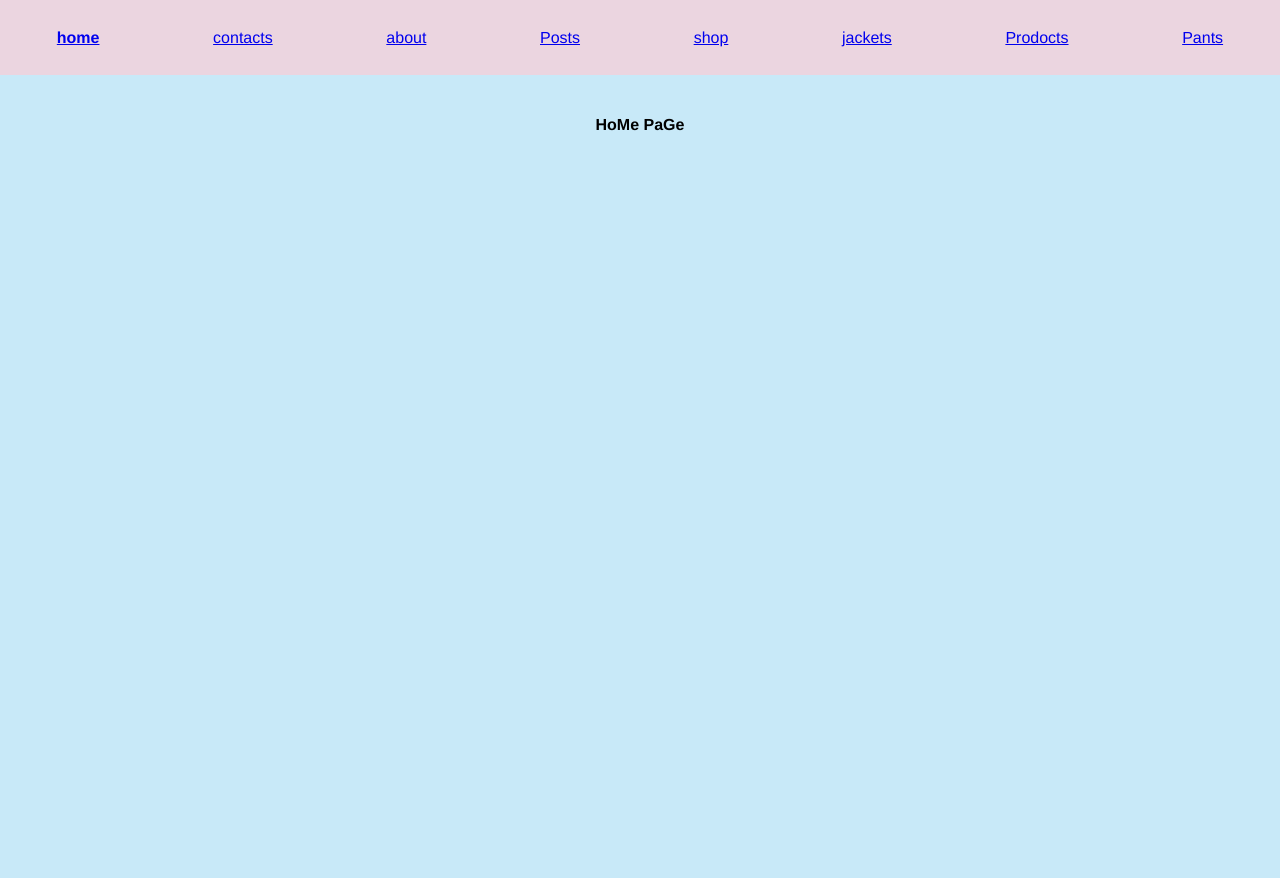
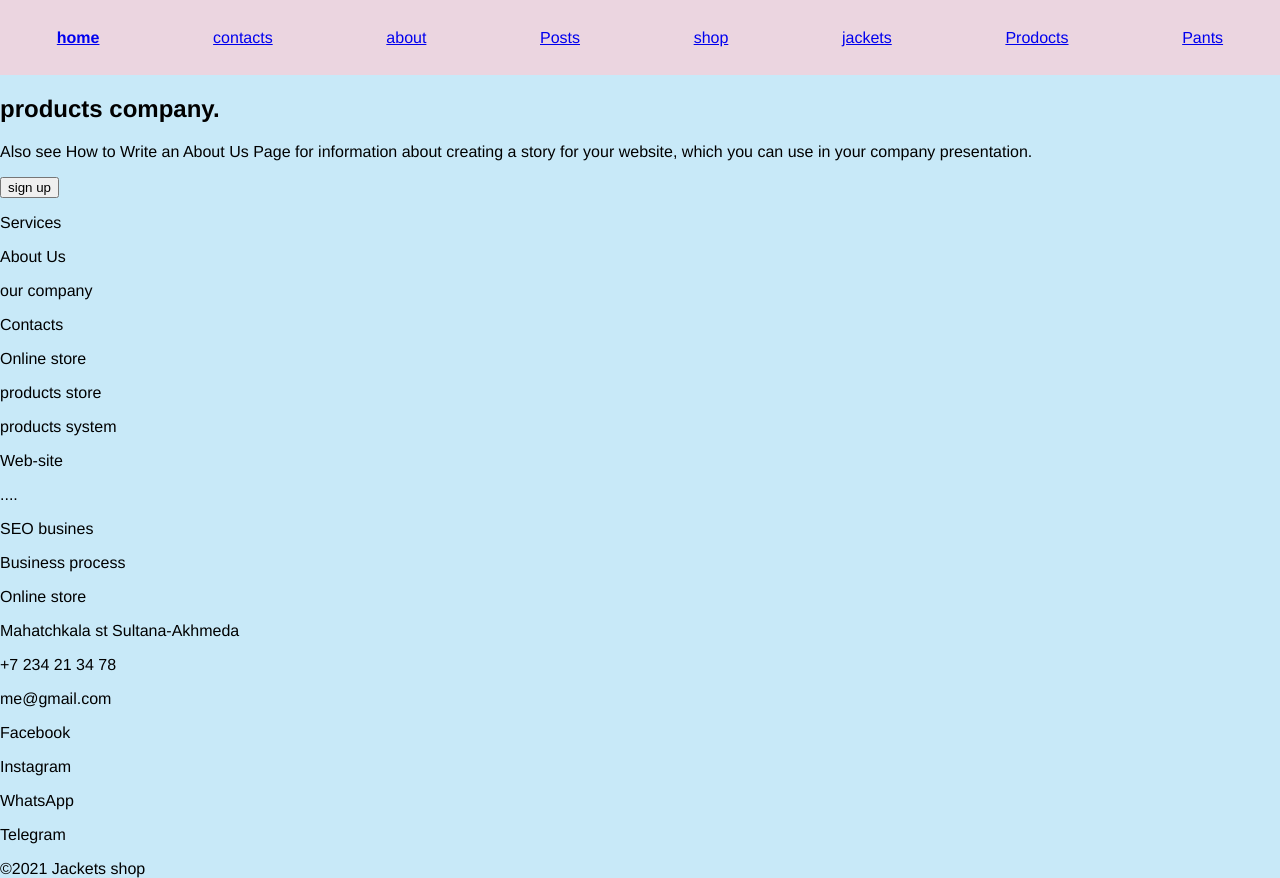
Before and after one commit to soltonbekov-aiymkyz/router-example, a React (Create React App) app: page / in a window 1280 px wide. Before the commit the page ends 800 px from the top, so only its background shows below. Built offline with nearby package versions, Linux system fonts and the light colour scheme.

Commit message:
delete some functions

```diff
--- a/src/components/Home/Home.js
+++ b/src/components/Home/Home.js
@@ -1,9 +1,80 @@
 import classes from "./Home.module.css"
 const Home =()=> {
     return(
-        <div className={classes.Home}>
-            <h4>HoMe PaGe</h4>
-        </div>
+        // <div className={classes.Home}>
+        //     <h4 className={classes.h4}> This is HoMe PaGe</h4>
+        //     <p >thiis web side about our products and our success </p>
+        //     <button className={classes.button}>sign up</button>
+        // </div>
+
+            <div className={classes.Projects}>
+              <section>
+                <div className={classes.cont}>
+                  <h1>products company.</h1>
+                  <p>
+
+Also see How to Write an About Us Page for information about creating a story for your website, which you can use in your company presentation.
+                  </p>
+
+                  <button className={classes.button}>sign up</button>
+                </div>
+
+
+
+
+
+
+              </section>
+
+
+
+
+
+
+              <footer>
+                <div>
+                  <span>
+                    <p>Services</p>
+                    <p>About Us</p>
+                    <p>our company</p>
+                    <p>Contacts</p>
+                  </span>
+                  <span>
+                    <p>Online store</p>
+                    <p>products store </p>
+                <p>products system</p>
+                  </span>
+                  <span>
+                    <p>Web-site</p>
+                    <p>....</p>
+                    <p>SEO busines</p>
+                    <p>Business process</p>
+                    <p>Online store</p>
+                  </span>
+                  <span>
+                    <p>Mahatchkala st Sultana-Akhmeda </p>
+                    <p>+7 234 21 34 78 </p>
+                    <p>me@gmail.com</p>
+                  </span>
+                  <span>
+                    <p>Facebook</p>
+                    <p>Instagram</p>
+                    <p>WhatsApp</p>
+                    <p>Telegram</p>
+                  </span>
+                </div>
+
+                <span className={classes.footerSpan}>
+                ©2021 Jackets shop
+                </span>
+              </footer>
+            </div>
+
+
+
+
+
+
     )
 }
 export default Home;
```
